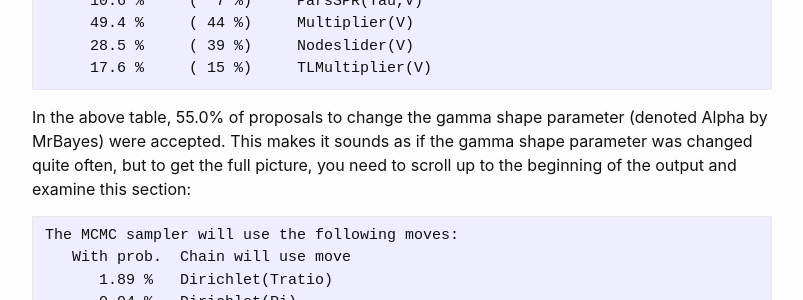
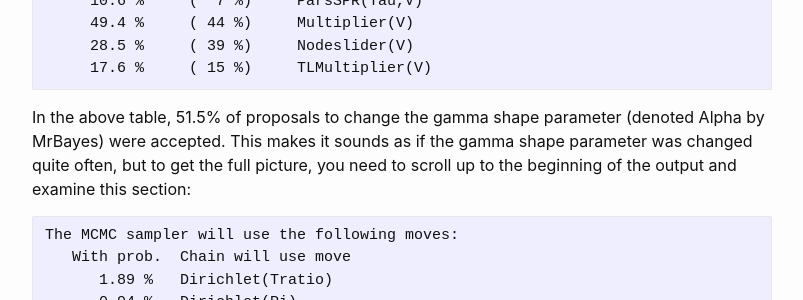
Before and after one commit to plewis/plewis.github.io, a Jekyll site: the page built from phylogenetics/mrbayes.md, in a window 1280 px wide and 900 px high, scrolled down 7246 px. Shown: the part 153-453 px from the top of the window, without its empty margins (238-1041 px from the left). Built offline with Jekyll 4.4.1, drawn with Linux system fonts in a browser that asks for light colours; emoji names are drawn with the system emoji font; formulas are drawn with MathJax 3.

Commit message:
Updated values

```diff
--- a/phylogenetics/mrbayes.md
+++ b/phylogenetics/mrbayes.md
@@ -231,7 +231,7 @@ Below is the acceptance information for my run:
          28.5 %     ( 39 %)     Nodeslider(V)
          17.6 %     ( 15 %)     TLMultiplier(V)
 
-In the above table, 55.0% of proposals to change the gamma shape parameter (denoted Alpha by MrBayes) were accepted. This makes it sounds as if the gamma shape parameter was changed quite often, but to get the full picture, you need to scroll up to the beginning of the output and examine this section:
+In the above table, 51.5% of proposals to change the gamma shape parameter (denoted Alpha by MrBayes) were accepted. This makes it sounds as if the gamma shape parameter was changed quite often, but to get the full picture, you need to scroll up to the beginning of the output and examine this section:
 
     The MCMC sampler will use the following moves:
        With prob.  Chain will use move
@@ -256,7 +256,7 @@ This says that an attempt to change the gamma shape parameter will only be made
 
 > :thinking: How many times did MrBayes actually modify the gamma shape parameter?
 {% comment %}
-55.0% of 1.89% 0f 10000 is 104 times
+51.5% of 1.89% 0f 10000 is 104 times
 {% endcomment %}
 
 The fact that MrBayes modified the gamma shape parameter only about 100 times out of a run involving 10000 iterations brings up a couple of important points. First, in each iteration, MrBayes chooses a move (i.e. proposal) at random to try. Each move is associated with a "Rel. prob." (relative probability). Using the <tt>showmoves</tt> command shows the following list of moves that were used in this particular analysis:
```
